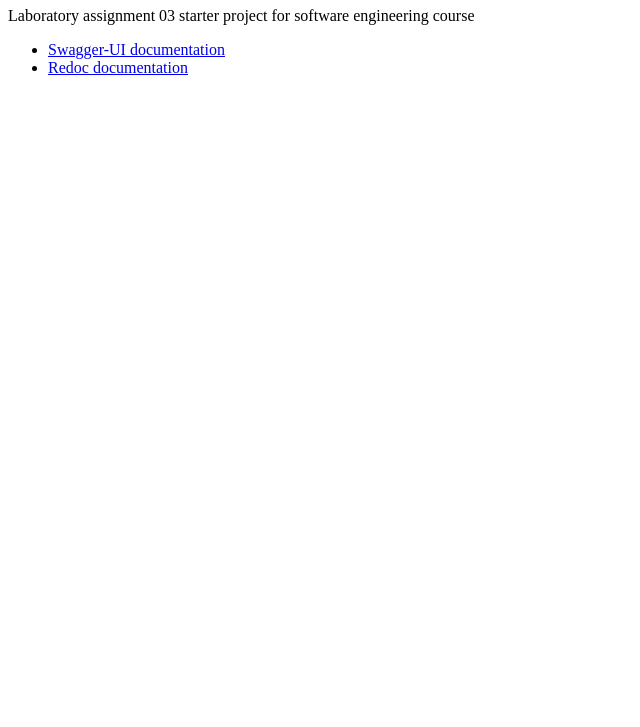
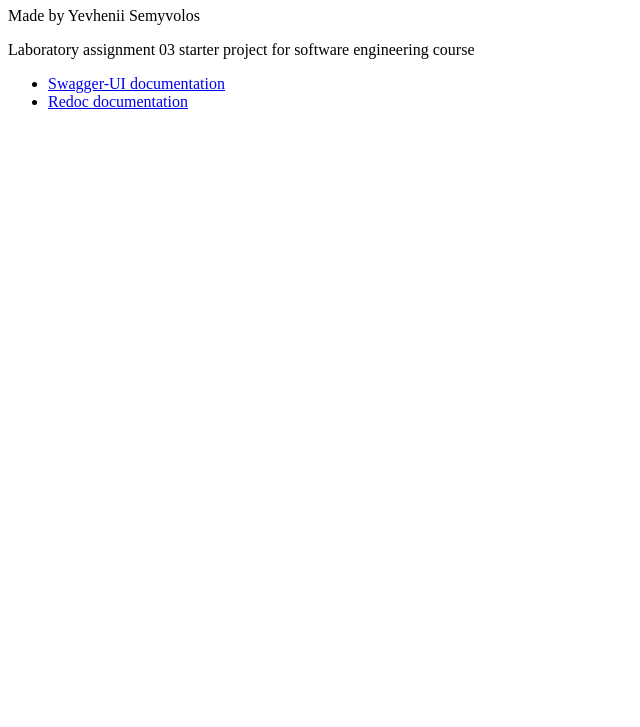
Before and after one commit to EugeneSemivolos/mtsd-lab3, a plain HTML site: page python/build/index.html in a window 1280 px wide. Shown: the part 73-800 px from the top of the page, without its empty margins (0-640 px from the left). Drawn offline with Linux system fonts and the light colour scheme.

Commit message:
added some edits to index.html

```diff
--- a/python/build/index.html
+++ b/python/build/index.html
@@ -6,6 +6,7 @@
     </head>
     <body>
         <h1>Spaceship</h1>
+        <p>Made by Yevhenii Semyvolos</p>
         <p>Laboratory assignment 03 starter project for software engineering course</p>
         <ul>
             <li><a href='docs'>Swagger-UI documentation</a></li>
```
